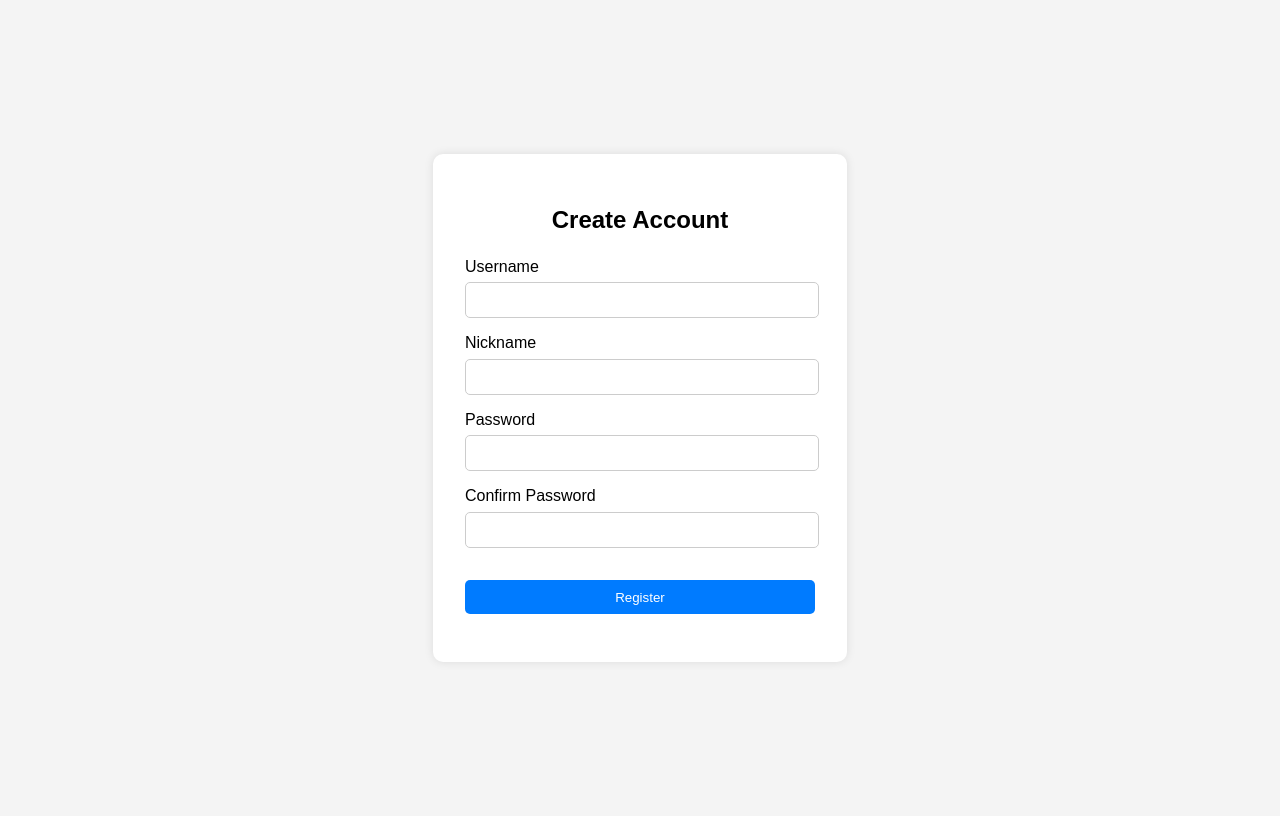
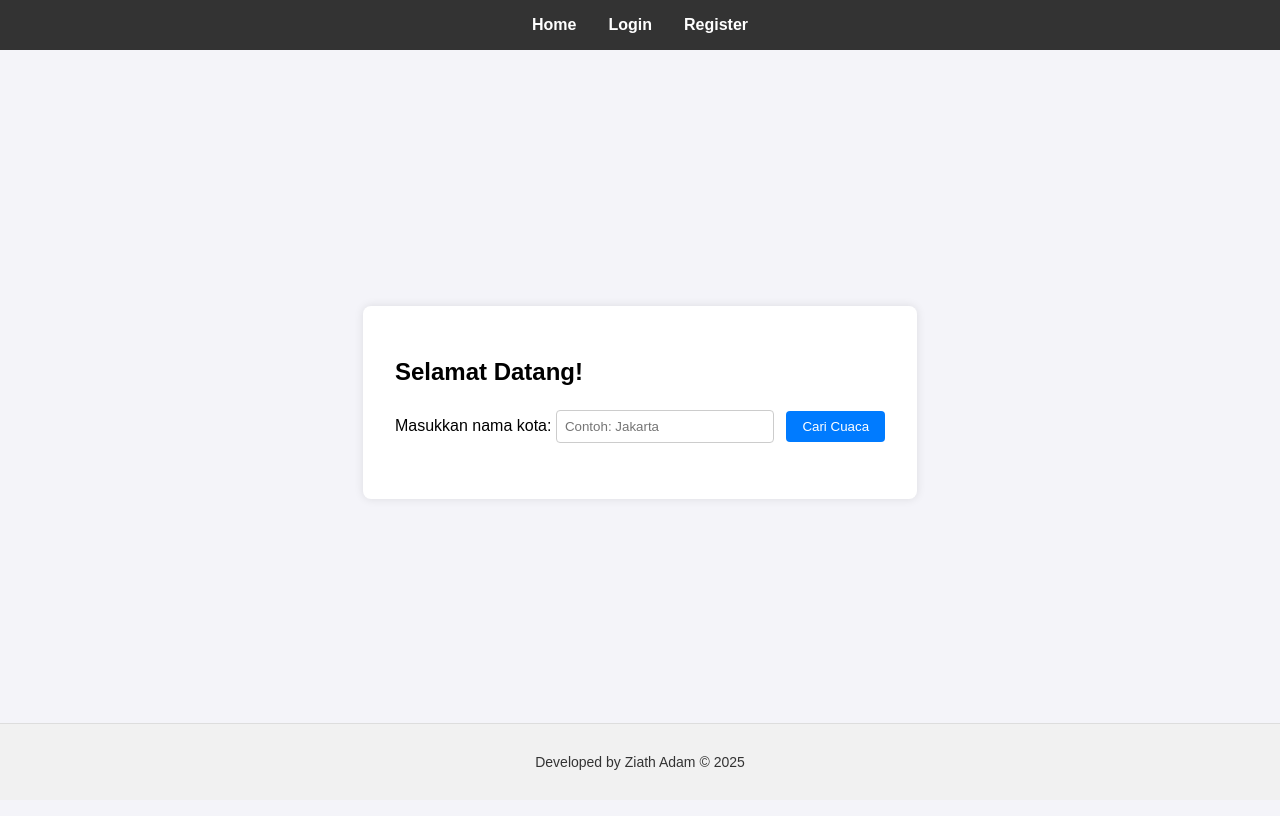
Before and after one commit to cheezyvanilla/flask-mini-quiz, a Flask app: template templates/index.html in a window 1280 px wide. After the commit the page ends 770 px from the top, so only its background shows below. Run offline with Flask 3, Linux system fonts and the light colour scheme; the template is opened without the code that fills it, so the values that code supplies are empty.

Commit message:
homepage

```diff
--- a/app.py
+++ b/app.py
@@ -1,4 +1,4 @@
-from flask import Flask, request, jsonify, render_template
+from flask import Flask, request, jsonify, render_template, session
 from app.db import db
 from app.api import api
 # Initialize the Flask app and database
@@ -15,11 +15,19 @@
 # Route to render the register page
 @app.route('/register')
 def register():
-    return render_template('register.html')
+    is_logged_in = True if session.get('session') else False
+    return render_template('register.html', is_logged_in=is_logged_in)
 
 @app.route('/login')
 def login():
-    return render_template('login.html')
+    is_logged_in = True if session.get('session') else False
+    return render_template('login.html', is_logged_in=is_logged_in)
+
+@app.route('/')
+def index():
+    is_logged_in = True if session.get('session') else False
+    return render_template('index.html', is_logged_in=is_logged_in)
+
 # Create the database and tables (only needed once)
 with app.app_context():
     db.create_all()
--- a/requirements.txt
+++ b/requirements.txt
@@ -1,2 +1,3 @@
 flask
 flask_sqlalchemy
+dotenv
--- /dev/null
+++ b/static/css/index.css
@@ -0,0 +1,65 @@
+/* Reset default styles */
+body {
+    font-family: Arial, sans-serif;
+    background-color: #f4f4f9;
+    margin: 0;
+}
+
+/* Ensure the whole page stacks top-down */
+.page-wrapper {
+    display: flex;
+    flex-direction: column;
+    min-height: 100vh;
+}
+
+/* Navbar styles should be in navbar.css (already loaded separately) */
+
+/* Container that wraps the login form */
+.main-content {
+    flex-grow: 1;
+    display: flex;
+    justify-content: center;
+    align-items: center;
+    padding-top: 2rem; /* Space below navbar */
+}
+.home-container {
+    padding: 2rem;
+    max-width: 800px;
+    margin: 0 auto;
+    background: white;
+    border-radius: 8px;
+    box-shadow: 0 0 10px rgba(0, 0, 0, 0.1);
+}
+
+.weather-search {
+    margin: 1.5rem 0;
+}
+
+input#city {
+    padding: 0.5rem;
+    width: 200px;
+    border: 1px solid #ccc;
+    border-radius: 4px;
+}
+
+button {
+    padding: 0.5rem 1rem;
+    margin-left: 0.5rem;
+    background-color: #007BFF;
+    color: white;
+    border: none;
+    border-radius: 4px;
+    cursor: pointer;
+}
+
+.weather-table {
+    width: 100%;
+    margin-top: 1rem;
+    border-collapse: collapse;
+}
+
+.weather-table th, .weather-table td {
+    border: 1px solid #ddd;
+    padding: 0.75rem;
+    text-align: center;
+}
--- a/static/css/navbar.css
+++ b/static/css/navbar.css
@@ -1,3 +1,4 @@
+
 .navbar {
     background-color: #333;
     padding: 1rem;
--- a/templates/index.html
+++ b/templates/index.html
@@ -1,35 +1,30 @@
-<!DOCTYPE html>
-<html lang="en">
-<head>
-    <meta charset="UTF-8">
-    <title>Register</title>
-    <link rel="stylesheet" href="{{ url_for('static', filename='css/register.css') }}">
-</head>
-<body>
-    <div class="register-container">
-        <h2>Create Account</h2>
-        <form id="registerForm">
-            <div class="form-group">
-                <label for="username">Username</label>
-                <input type="text" id="username" required>
-            </div>
-            <div class="form-group">
-                <label for="nickname">Nickname</label>
-                <input type="text" id="nickname" required>
-            </div>
-            <div class="form-group">
-                <label for="password">Password</label>
-                <input type="password" id="password" required>
-            </div>
-            <div class="form-group">
-                <label for="confirmPassword">Confirm Password</label>
-                <input type="password" id="confirmPassword" required>
-            </div>
-            <button type="submit">Register</button>
-            <div class="message" id="error"></div>
-        </form>
+{% extends "/partials/base.html" %}
+{% block title %}Home{% endblock %}
+{% block extra_css %}
+<link rel="stylesheet" href="{{ url_for('static', filename='css/index.css') }}">
+{% endblock %}
+{% block content %}
+<div class="home-container">
+    <h2>Selamat Datang!</h2>
+    <p id="current-date"></p>
+
+    <div class="weather-search">
+        <label for="city">Masukkan nama kota:</label>
+        <input type="text" id="city" placeholder="Contoh: Jakarta">
+        <button onclick="getWeather()">Cari Cuaca</button>
     </div>
 
-    <script src="{{ url_for('static', filename='js/register.js') }}"></script>
-</body>
-</html>
+    <div id="today-weather" class="weather-block"></div>
+    <table id="forecast-table" class="weather-table" style="display: none;">
+        <thead>
+            <tr>
+                <th>Hari</th>
+                <th>Cuaca Siang</th>
+                <th>Cuaca Malam</th>
+            </tr>
+        </thead>
+        <tbody></tbody>
+    </table>
+</div>
+<script src="{{ url_for('static', filename='js/register.js') }}"></script>
+{% endblock %}
--- a/templates/login.html
+++ b/templates/login.html
@@ -33,4 +33,5 @@
         </a>
     </div>
 </div>
+<script src="{{ url_for('static', filename='js/login.js') }}"></script>
 {% endblock %}
--- a/templates/partials/navbar.html
+++ b/templates/partials/navbar.html
@@ -1,6 +1,6 @@
 <nav class="navbar">
     <ul class="nav-menu">
-        <li><a href="{{ url_for('login') }}">Home</a></li>
+        <li><a href="{{ url_for('index') }}">Home</a></li>
 
         {% if is_logged_in %}
             <li><a href="{{ url_for('login') }}">Quiz</a></li>
```
Also changed, not shown: app/api.py (+64 -2 lines), static/js/index.js (added, +32 -0 lines), templates/register.html (+12 -10 lines), 1 other file.
